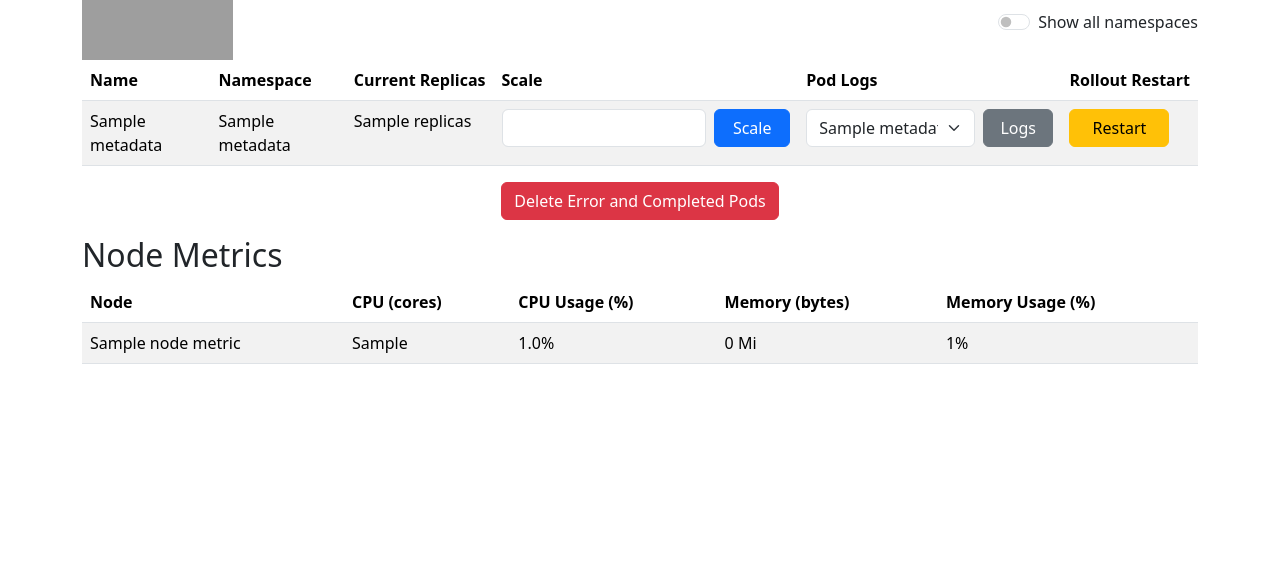
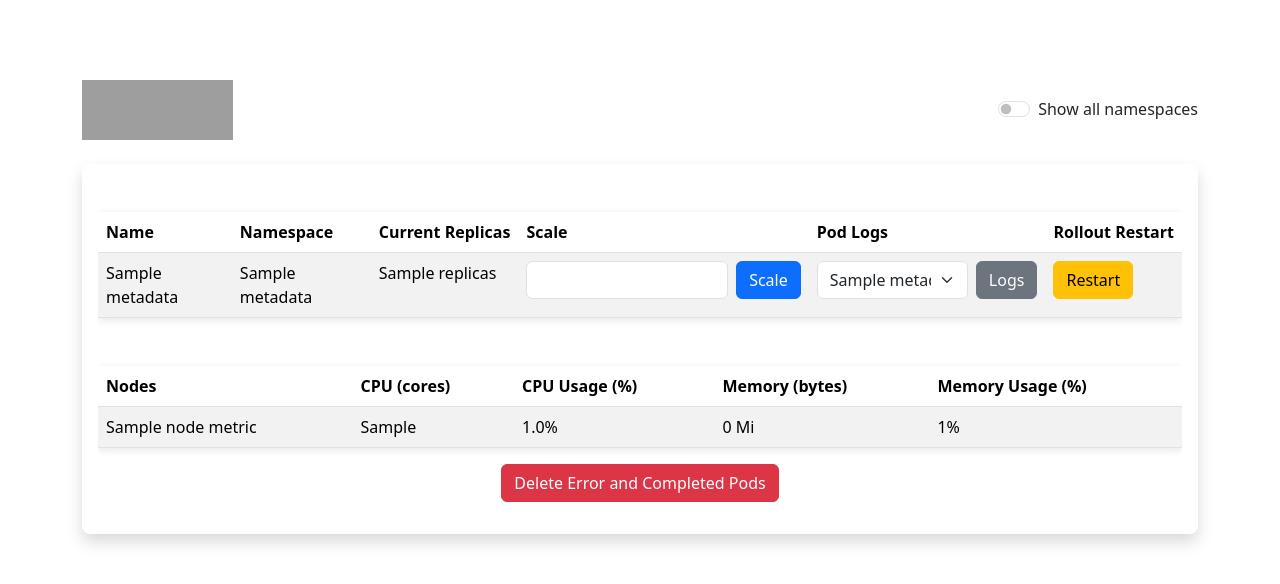
Before and after one commit to erdenayates/deployment-scaler-app, a Flask app: template templates/index.html in a window 1280 px wide. Shown: the top 584 px of the page. Run offline with Flask 3, Linux system fonts and the light colour scheme; the template is opened without the code that fills it: most values are stand-ins (such as "Sample title", 1, 10 or a date in 2020); grey boxes are pictures that could not be loaded.

Commit message:
node usage metric dashboard upgrade

```diff
--- a/templates/index.html
+++ b/templates/index.html
@@ -1,32 +1,27 @@
 <!DOCTYPE html>
 <html lang="en">
-<style>
-    /* ... */
-    .action-button {
-        width: 100px;
-        text-align: center;
-    }
-</style>
 
 <head>
     <meta charset="UTF-8">
     <meta name="viewport" content="width=device-width, initial-scale=1, shrink-to-fit=no">
     <title>kubebolt</title>
+    <link rel="stylesheet" href="styles.css">
     <link rel="icon" href="https://s3.amazonaws.com/erdenayat.es/kubebolt.png">
     <link href="https://cdn.jsdelivr.net/npm/bootstrap@5.3.0-alpha1/dist/css/bootstrap.min.css" rel="stylesheet">
 </head>
 
 <body>
-    <div class="container-lg">
-        <div class="header d-flex justify-content-between align-items-center">
+    <div class="container-lg my-5">
+        <div class="header d-flex justify-content-between align-items-center mb-4">
             <img src="https://s3.amazonaws.com/erdenayat.es/kubebolt-logo.png" alt="logo" width="151" height="60">
-            <div class="form-check form-switch mb-3">
+            <div class="form-check form-switch">
                 <input class="form-check-input" type="checkbox" id="showAllNamespaces" onchange="showHideNamespaces()">
                 <label class="form-check-label" for="showAllNamespaces">Show all namespaces</label>
             </div>
         </div>
         <main>
             <div class="table-responsive">
+                <table class="table table-striped table-hover table-sm">
                     <table class="table table-striped">
                         <thead>
                             <tr>
@@ -40,23 +35,26 @@
                         </thead>
                         <tbody>
                             {% for deployment in deployments.items %}
-                        <tr{% if deployment.metadata.namespace in ['default','kube-system'] %} style="display:none;" {%
-                            endif %}>
+                            <tr{% if deployment.metadata.namespace in ['default','kube-system'] %} style="display:none;"
+                                {% endif %}>
                                 <td>{{ deployment.metadata.name }}</td>
                                 <td>{{ deployment.metadata.namespace }}</td>
                                 <td>{{ deployment.spec.replicas }}</td>
                                 <td>
                                     <form action="/scale" method="post" class="d-flex flex-column flex-md-row">
-                                    <input type="hidden" name="namespace" value="{{ deployment.metadata.namespace }}">
-                                    <input type="hidden" name="deployment_name" value="{{ deployment.metadata.name }}">
-                                    <input type="number" name="replicas" value="{{ deployment.spec.replicas }}" min="0"
-                                        class="form-control me-2">
+                                        <input type="hidden" name="namespace"
+                                            value="{{ deployment.metadata.namespace }}">
+                                        <input type="hidden" name="deployment_name"
+                                            value="{{ deployment.metadata.name }}">
+                                        <input type="number" name="replicas" value="{{ deployment.spec.replicas }}"
+                                            min="0" class="form-control me-2">
                                         <button type="submit" class="btn btn-primary action-button">Scale</button>
                                     </form>
                                 </td>
                                 <td>
                                     <form action="/logs" method="post" class="d-flex align-items-center">
-                                    <input type="hidden" name="namespace" value="{{ deployment.metadata.namespace }}">
+                                        <input type="hidden" name="namespace"
+                                            value="{{ deployment.metadata.namespace }}">
                                         <select name="pod_name" class="form-select me-2">
                                             {% for pod in deployment_pods[deployment.metadata.name].items %}
                                             <option value="{{ pod.metadata.name }}">{{ pod.metadata.name }}</option>
@@ -68,8 +66,10 @@
                                 </td>
                                 <td>
                                     <form action="/restart" method="post" onsubmit="return confirmRestart();">
-                                    <input type="hidden" name="namespace" value="{{ deployment.metadata.namespace }}">
-                                    <input type="hidden" name="deployment_name" value="{{ deployment.metadata.name }}">
+                                        <input type="hidden" name="namespace"
+                                            value="{{ deployment.metadata.namespace }}">
+                                        <input type="hidden" name="deployment_name"
+                                            value="{{ deployment.metadata.name }}">
                                         <button type="submit" class="btn btn-warning action-button">Restart</button>
                                     </form>
                                 </td>
@@ -77,18 +77,13 @@
                                 {% endfor %}
                         </tbody>
                     </table>
-                <div class="text-center mb-3">
-                    <form action="/delete-error-completed-pods" method="post">
-                        <button type="submit" class="btn btn-danger">Delete Error and Completed Pods</button>
-                    </form>
-                </div>
             </div>
             <div class="table-responsive">
-                <h2>Node Metrics</h2>
+                <table class="table table-striped table-hover table-sm">
                     <table class="table table-striped">
                         <thead>
                             <tr>
-                            <th>Node</th>
+                                <th>Nodes</th>
                                 <th>CPU (cores)</th>
                                 <th>CPU Usage (%)</th>
                                 <th>Memory (bytes)</th>
@@ -101,13 +96,19 @@
                                 <td>{{ node_metric.name }}</td>
                                 <td>{{ node_metric.cpu_usage }}</td>
                                 <td>{{ node_metric.cpu_usage | int / 10 }}%</td>
-                            <td>{{ "{:.0f}".format(node_metric.memory_usage | int / (1024 * 1024) | round(2)) }} Mi</td>
+                                <td>{{ "{:.0f}".format(node_metric.memory_usage | int / (1024 * 1024) | round(2)) }} Mi
+                                </td>
                                 <td>{{ node_metric.memory_usage_percentage }}%</td>
                             </tr>
                             {% endfor %}
                         </tbody>
-
                     </table>
+                </table>
+            </div>
+            <div class="text-center mb-3">
+                <form action="/delete-error-completed-pods" method="post">
+                    <button type="submit" class="btn btn-danger">Delete Error and Completed Pods</button>
+                </form>
             </div>
 
         </main>
--- a/templates/styles.css
+++ b/templates/styles.css
@@ -3,13 +3,16 @@ body {
     background-color: #f8f9fa;
     color: #343a40;
     font-family: Arial, sans-serif;
+    line-height: 1.6;
 }
 
 main {
     padding: 1rem;
     background-color: white;
-    border-radius: 5px;
+    border-radius: 0.5rem;
     box-shadow: 0 0.5rem 1rem rgba(0, 0, 0, 0.15);
+    max-width: 1200px;
+    margin: 0 auto;
 }
 
 .app-title {
@@ -58,18 +61,29 @@ td {
     border: 1px solid #dee2e6;
 }
 
-tr:hover {
-    background-color: #f0f2f4 !important;
+tr {
+    background-color: white; /* Replace with the background color used in the deployment-logs dashboard */
 }
 
 button {
     background-color: #007bff;
     color: white;
+    transition: background-color 0.3s ease;
 }
 
 button:hover {
     background-color: #0056b3;
     color: white;
+}
+
+.node-metrics-title {
+    font-size: 1.75rem;
+    font-weight: 600;
+    color: #4a4e53;
+    text-align: center;
+    margin-bottom: 2rem;
+    text-transform: capitalize;
+    letter-spacing: 0.5px;
 }
 
 .form-select {
```
Lines whose indentation alone changed are shown as unchanged.
